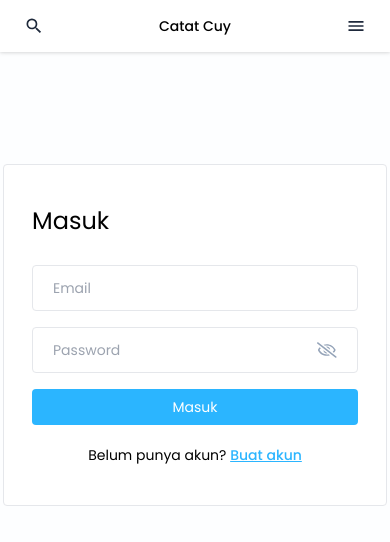
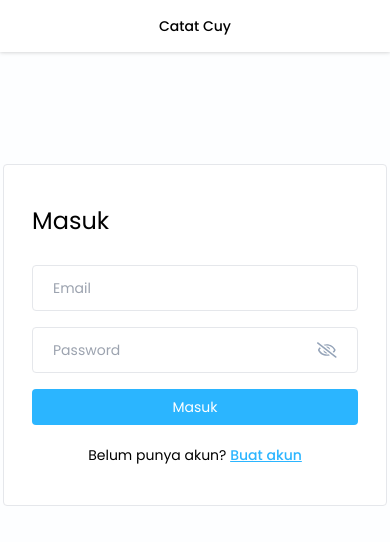
Before and after one commit to MuhamadRifkii/catat-cuy, a React (Vite) app: page /login in a window 390 px wide. Shown: the top 542 px of the page. Built offline with nearby package versions, Linux system fonts and the light colour scheme; no server answers.

Commit message:
fix(navbar): hide search and menu if no userInfo

```diff
--- a/src/component/Navbar/Navbar.jsx
+++ b/src/component/Navbar/Navbar.jsx
@@ -37,6 +37,7 @@ export default function Navbar({ userInfo, setFilter, filterValue }) {
   return (
     <div className="sticky top-0 z-50 bg-white flex items-center justify-between px-6 py-2 drop-shadow">
       {/* Mobile Search Icon */}
+      {userInfo && (
         <div className="md:hidden flex items-center">
           <animated.div style={rotateSearch}>
             {!isSearchOpen ? (
@@ -52,16 +53,21 @@ export default function Navbar({ userInfo, setFilter, filterValue }) {
             )}
           </animated.div>
         </div>
+      )}
 
       {/* Logo */}
       {!isSearchOpen && (
-        <h2 className="sm:text-xl text-sm font-medium text-black py-2">
-          Catat Cuy
-        </h2>
+        <div
+          className={`sm:text-xl text-sm font-medium text-black py-2 ${
+            !userInfo && "flex-1 text-center md:text-left"
+          }`}
+        >
+          <h2 className="">{userInfo ? "Catat Cuy" : "Catat Cuy"}</h2>
+        </div>
       )}
 
       {/* Searchbar in Navbar (Mobile & Desktop) */}
-      {isSearchOpen && (
+      {isSearchOpen && userInfo && (
         <div className="flex-grow mx-4">
           <Searchbar
             value={filterValue}
@@ -72,7 +78,7 @@ export default function Navbar({ userInfo, setFilter, filterValue }) {
       )}
 
       {/* Hamburger Menu (Hidden when search bar is open) */}
-      {!isSearchOpen && (
+      {!isSearchOpen && userInfo && (
         <div
           className="md:hidden flex items-center cursor-pointer"
           onClick={() => setDropdownOpen(!isDropdownOpen)}
```
Lines whose indentation alone changed are shown as unchanged.
